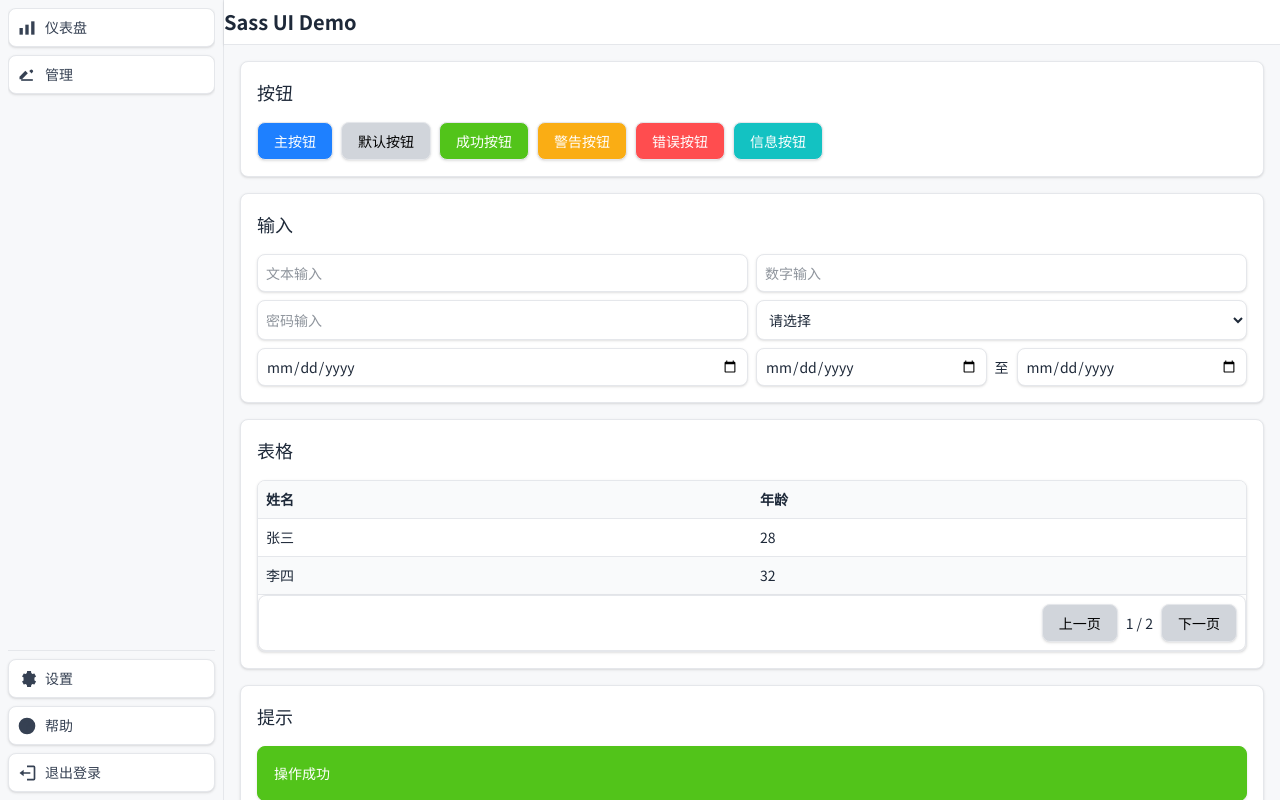
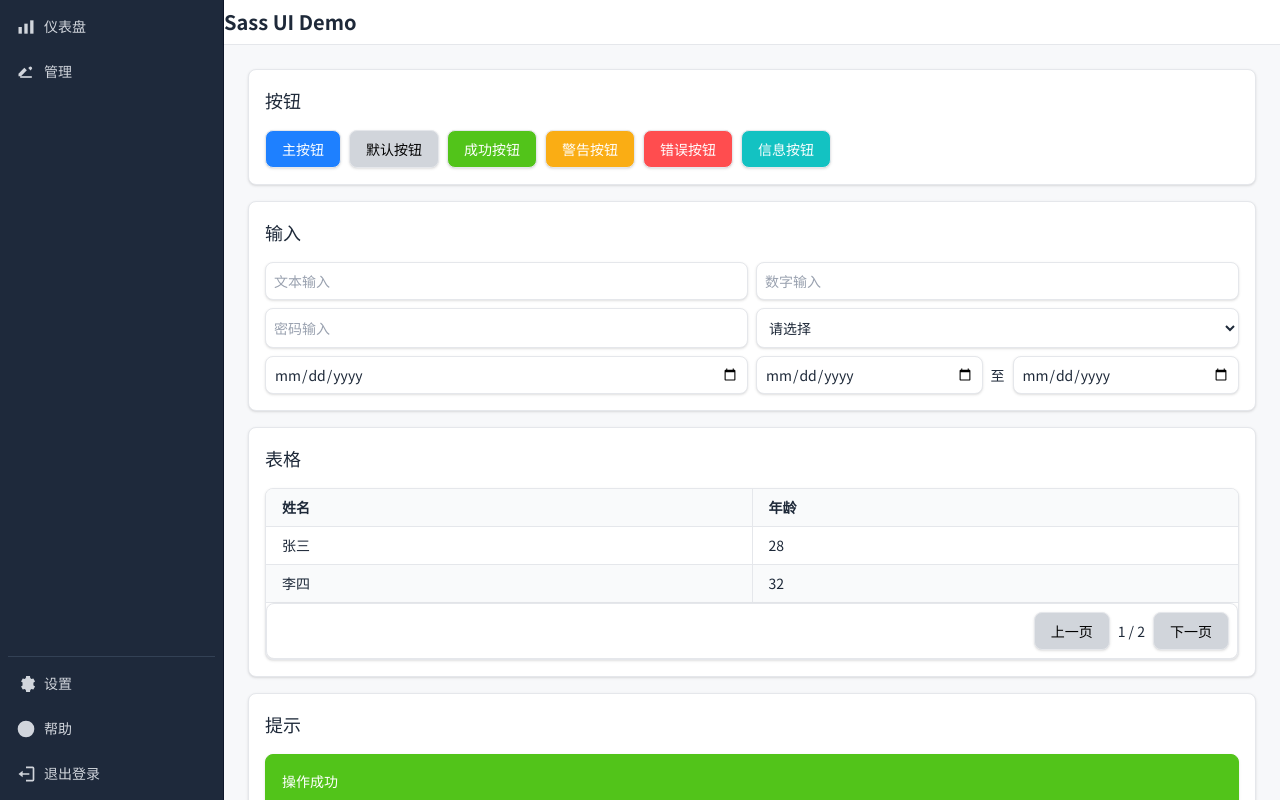
Before and after one commit to zhoumingxuan/sass-ui, a Next.js app: page / in a window 1280 px wide. Built offline with nearby package versions, Linux system fonts and the light colour scheme.

Commit message:
style: refine dark theme and table layout

```diff
--- a/src/components/Input.tsx
+++ b/src/components/Input.tsx
@@ -3,7 +3,7 @@
 import { InputHTMLAttributes, SelectHTMLAttributes } from 'react';
 
 const base =
-  'w-full p-2 text-sm bg-white border border-gray-200 rounded-lg shadow-sm transition-shadow focus:outline-none focus:border-primary focus:ring-1 focus:ring-primary hover:shadow-md focus:shadow-md';
+  'w-full p-2 text-sm bg-white border border-gray-200 rounded-lg shadow-sm transition-shadow placeholder-gray-400 focus:outline-none focus:border-primary hover:shadow-md focus:shadow-md';
 
 export function TextInput({ className = '', ...props }: InputHTMLAttributes<HTMLInputElement>) {
   return <input type="text" className={`${base} ${className}`} {...props} />;
--- a/src/components/Layout.tsx
+++ b/src/components/Layout.tsx
@@ -12,7 +12,7 @@ export function Header({ children }: { children: ReactNode }) {
 }
 
 export function Content({ children }: { children: ReactNode }) {
-  return <div className="flex-1 overflow-auto p-4 bg-bg">{children}</div>;
+  return <div className="flex-1 overflow-auto p-6 bg-bg">{children}</div>;
 }
 
 export default function Layout({
--- a/src/components/Menu.tsx
+++ b/src/components/Menu.tsx
@@ -27,8 +27,10 @@ function Item({
   return (
     <div>
       <div
-        className={`flex items-center gap-2 px-2 py-2 cursor-pointer transition-colors rounded-lg border border-gray-200 bg-white shadow-sm text-gray-700 hover:bg-gray-50 hover:shadow-md ${
-          active ? 'bg-primary/10 border-primary text-primary shadow-md' : ''
+        className={`flex items-center gap-2 px-2 py-2 cursor-pointer transition-colors rounded-lg ${
+          active
+            ? 'bg-nav-hover text-white shadow-md'
+            : 'text-gray-300 hover:bg-nav-hover hover:text-white'
         }`}
         style={{ paddingLeft: depth * 16 + 8 }}
         onClick={() => (hasChildren ? setOpen(!open) : undefined)}
@@ -58,7 +60,7 @@ export default function Menu({
   const [collapsed] = useState(false);
   return (
     <aside
-      className={`flex flex-col h-screen border-r border-gray-200 bg-bg p-2 transition-all ${
+      className={`flex flex-col h-screen border-r border-nav-deep bg-nav p-2 text-gray-200 transition-all ${
         collapsed ? 'w-16' : 'w-56'
       }`}
     >
@@ -67,7 +69,7 @@ export default function Menu({
           <Item key={idx} item={item} collapsed={collapsed} />
         ))}
       </div>
-      <div className="pt-2 mt-2 border-t border-gray-200 space-y-2">
+      <div className="pt-2 mt-2 border-t border-nav-hover space-y-2">
         {footerItems.map((item, idx) => (
           <Item key={idx} item={item} collapsed={collapsed} />
         ))}
--- a/src/components/NavBar.tsx
+++ b/src/components/NavBar.tsx
@@ -18,7 +18,7 @@ export default function NavBar() {
       <div>
         <TextInput
           placeholder="搜索..."
-          className="h-8 w-48 bg-nav-sub text-gray-100 placeholder-gray-400 border border-nav-hover focus:border-primary focus:ring-1 focus:ring-primary"
+          className="h-8 w-48 bg-nav-sub text-gray-100 placeholder-gray-400 border border-nav-hover focus:border-primary"
         />
       </div>
     </header>
--- a/src/components/Table.tsx
+++ b/src/components/Table.tsx
@@ -29,7 +29,10 @@ export default function Table<T extends Record<string, ReactNode>>({
         <thead>
           <tr>
             {columns.map((col) => (
-              <th key={String(col.key)} className="border-b border-gray-200 bg-gray-50 p-2 text-left">
+              <th
+                key={String(col.key)}
+                className="bg-gray-50 px-4 py-2 text-left border-b border-l border-gray-200 first:border-l-0"
+              >
                 {col.title}
               </th>
             ))}
@@ -39,7 +42,10 @@ export default function Table<T extends Record<string, ReactNode>>({
           {data.map((row, idx) => (
             <tr key={idx} className={idx % 2 === 0 ? 'bg-white' : 'bg-gray-50'}>
               {columns.map((col) => (
-                <td key={String(col.key)} className="p-2 border-b border-gray-200">
+                <td
+                  key={String(col.key)}
+                  className="px-4 py-2 border-b border-l border-gray-200 first:border-l-0"
+                >
                   {row[col.key] as ReactNode}
                 </td>
               ))}
```
